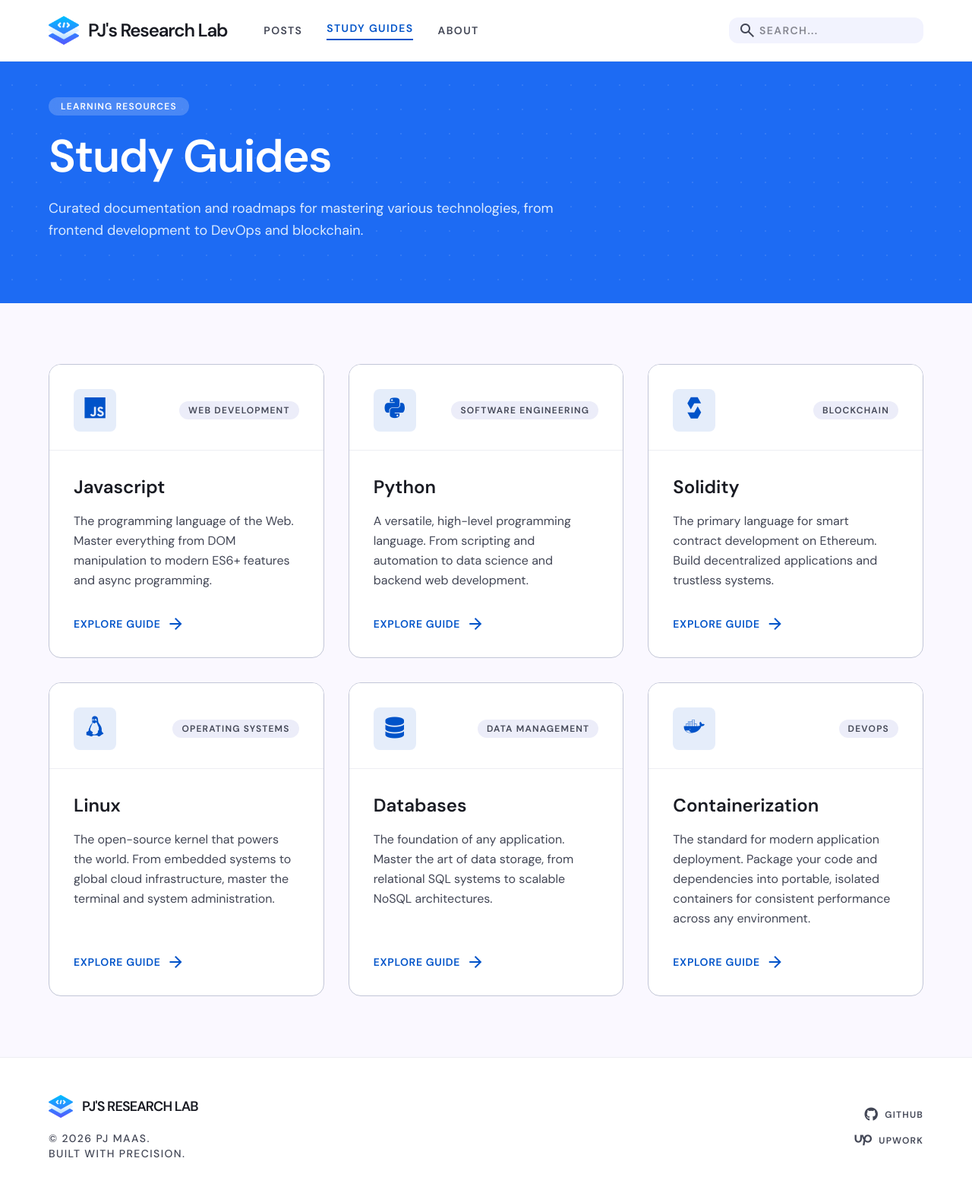
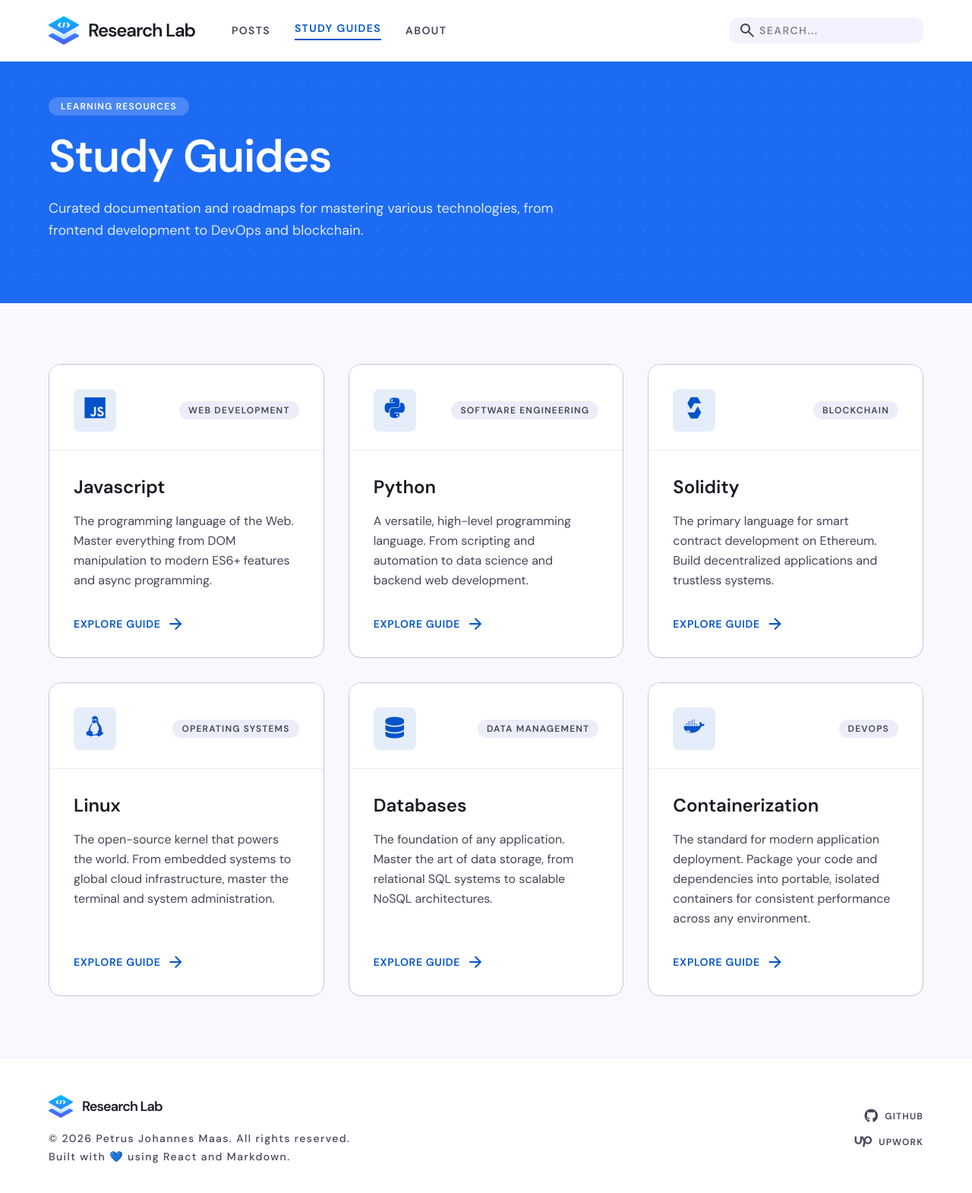
Before and after one commit to petrusjohannesmaas/research-lab, a React (Vite) app: page /study-guides in a window 1280 px wide. Shown: the top 1570 px of the page at 76% size. Built offline with nearby package versions, Linux system fonts and the light colour scheme.

Commit message:
build: test build before Cloudflare deployment

```diff
--- a/src/App.tsx
+++ b/src/App.tsx
@@ -1,4 +1,4 @@
-import { BrowserRouter as Router, Routes, Route, useLocation } from 'react-router-dom';
+import { BrowserRouter as Router, Routes, Route } from 'react-router-dom';
 import Navbar from './components/Navbar';
 import Footer from './components/Footer';
 import HomePage from './pages/HomePage';
--- a/src/components/Footer.tsx
+++ b/src/components/Footer.tsx
@@ -8,15 +8,15 @@ const Footer: React.FC = () => {
           <div className="flex items-center gap-3">
             <img src="/logo-favicon.png" alt="Favicon" className="w-8 h-8" />
             <div className="text-lg font-bold tracking-tighter text-on-surface">
-              PJ'S RESEARCH LAB
+              Research Lab
             </div>
           </div>
           <div className="flex flex-col items-center md:items-start">
-            <div className="text-sm font-medium text-on-surface-variant uppercase tracking-widest">
-              © 2026 PJ Maas.
+            <div className="text-sm font-medium text-on-surface-variant tracking-widest mb-1">
+              © 2026 Petrus Johannes Maas. All rights reserved.
             </div>
-            <div className="text-sm font-medium text-on-surface-variant uppercase tracking-widest">
-              Built with precision.
+            <div className="text-sm font-medium text-on-surface-variant tracking-widest">
+              Built with 💙 using React and Markdown.
             </div>
           </div>
         </div>
--- a/src/components/Navbar.tsx
+++ b/src/components/Navbar.tsx
@@ -48,7 +48,7 @@ const Navbar: React.FC = () => {
           <Link to="/" className="flex items-center gap-3">
             <img src="/logo-favicon.png" alt="Favicon" className="w-10 h-10" />
             <span className="text-2xl font-bold tracking-tighter text-on-surface">
-              PJ's Research Lab
+              Research Lab
             </span>
           </Link>
           <div className="hidden md:flex items-center gap-8">
--- a/src/pages/PostPage.tsx
+++ b/src/pages/PostPage.tsx
@@ -66,7 +66,7 @@ const PostPage: React.FC = () => {
                 components={{
                   pre({ children }: any) {
                     try {
-                      const codeElement = React.Children.only(children) as React.ReactElement;
+                      const codeElement = React.Children.only(children) as any;
                       const content = String(codeElement.props.children).replace(/\n$/, '');
 
                       return (
```
